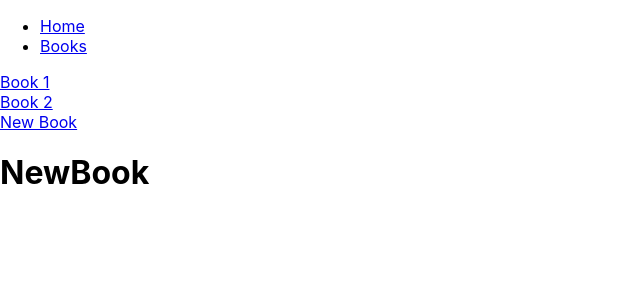
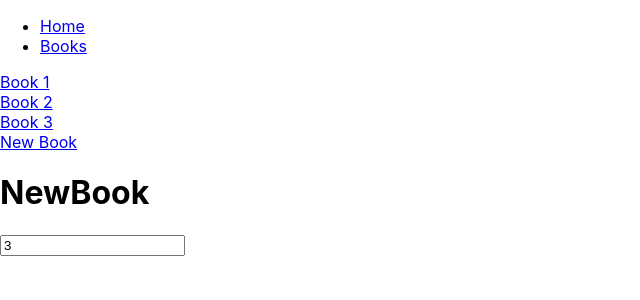
Before and after one commit to jomcab/react-routerv6, a React (Create React App) app: page /books/new in a window 1280 px wide. Shown: the top 300 px of the page, without its empty margins (0-640 px from the left). Built offline with nearby package versions, Linux system fonts and the light colour scheme.

Commit message:
utilize useSearchParams hook

```diff
--- a/src/BookLayout.tsx
+++ b/src/BookLayout.tsx
@@ -1,15 +1,20 @@
 import React from 'react'
-import { Link, Outlet } from 'react-router-dom'
+import { Link, Outlet, useSearchParams } from 'react-router-dom'
 
 const BookLayout = () => {
+  const [searchParams, setSearchParams] = useSearchParams({ x:'3' })
+  const x = searchParams.get("x")
   return (
     <>
     <Link to="/books/1">Book 1</Link>
     <br />
     <Link to="/books/2">Book 2</Link>
     <br />
+    <Link to={`/books/${x}`}>Book {x}</Link>
+    <br />
     <Link to="/books/new">New Book</Link>
     <Outlet context={ { varName: "Sample Value"} } />
+    <input type="text" value={x?.toString()} onChange={e => setSearchParams({ x: e.target.value })}/>
     </>
   )
 }
```
